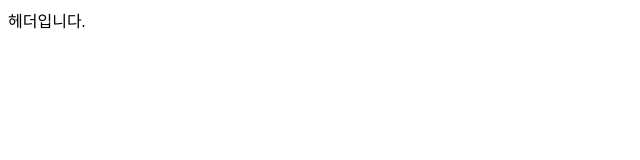
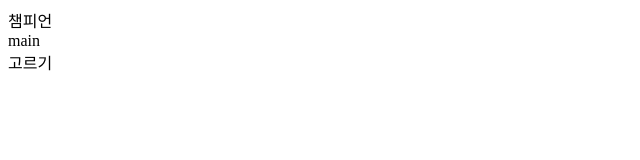
Before and after one commit to jeongin1689/react-lol, a React (Create React App) app: page / in a window 1280 px wide. Shown: the top 160 px of the page, without its empty margins (0-640 px from the left). Built offline with nearby package versions, Linux system fonts and the light colour scheme.

Commit message:
map -> headerinfo 생성

```diff
--- a/src/components/layout/Header.js
+++ b/src/components/layout/Header.js
@@ -1,9 +1,24 @@
 import React from "react";
+
+
+const headerInfo = [
+  {info : "챔피언"},
+  {info : "main"},
+  {info : "고르기"},
+]
+
+function Info({data}){
+  return <div>{data}</div>;
+}
 
 function Header(){
   return (
     <header className="header">
-      <div className="header_list">헤더입니다.</div>
+      <div className="header_list">
+        {headerInfo.map((headerText) => (
+          <Info data={headerText.info} key={headerText.info} />
+        ))}
+      </div>
     </header>
   )
 }
```
